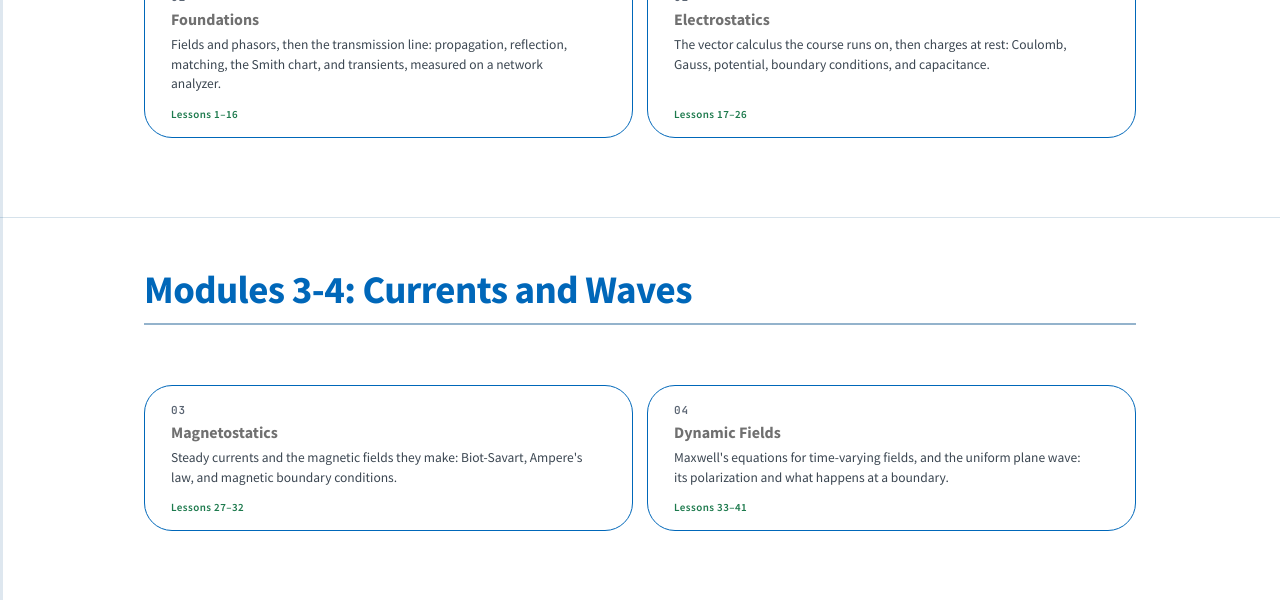
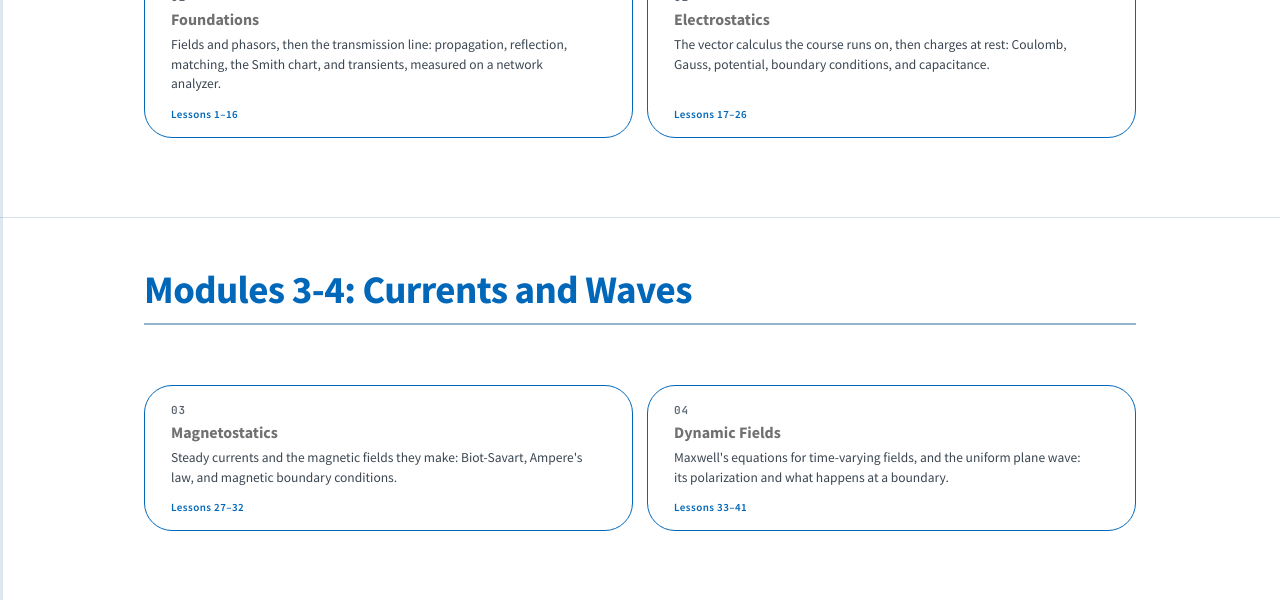
Before and after one commit to livethisdream/ece343, a Jupyter Book: the page built from book/intro.md, in a window 1280 px wide. Shown: the part 645-1245 px from the top of the page. Built offline with Jupyter Book 1.0.4 settings and Sphinx 7.4.7 and the Sphinx Book theme 1.1.4, drawn with Linux system fonts in a browser that asks for light colours.

Commit message:
Module cards: "Lessons" line in the accent blue
The card footer was a hardcoded green that no longer fits the light
palette. A --card-foot token makes it #0067b9 in light mode; dark keeps
the green it had.

Co-Authored-By: Claude Opus 5.5 <noreply@anthropic.com>
Claude-Session: https://claude.ai/code/session_01DEX6Ny7PFUcLpiPFP1qUVY

```diff
--- a/book/_static/custom.css
+++ b/book/_static/custom.css
@@ -566,7 +566,7 @@ nav .theme-switch-button {
 }
 .bd-article .block-card footer {
   font-size: 11px;
-  color: #1d7a4d;
+  color: var(--card-foot, #1d7a4d);
   font-weight: 600;
   letter-spacing: 0.04em;
 }
--- a/book/_static/shell.css
+++ b/book/_static/shell.css
@@ -37,6 +37,7 @@
   --card-rule:   #0067b9;
   --card-shadow: none;
   --card-title:  #707070;
+  --card-foot:   #0067b9;
   --fig-far:     #cddce9;
   --fig-line:    #5a5a5a;
 
@@ -79,6 +80,7 @@
     --card-rule:   rgba(140, 196, 238, 0.18);
     --card-shadow: var(--shadow);
     --card-title:  #b4d4f0;
+    --card-foot:   #1d7a4d;
     --fig-far:     #1d3350;
     --fig-line:    #93a3b5;
     --tbl-head:     #17334f;
@@ -109,6 +111,7 @@
   --card-rule:   rgba(140, 196, 238, 0.18);
   --card-shadow: var(--shadow);
   --card-title:  #b4d4f0;
+  --card-foot:   #1d7a4d;
   --fig-far:     #1d3350;
   --fig-line:    #93a3b5;
   --tbl-head:     #17334f;
```
